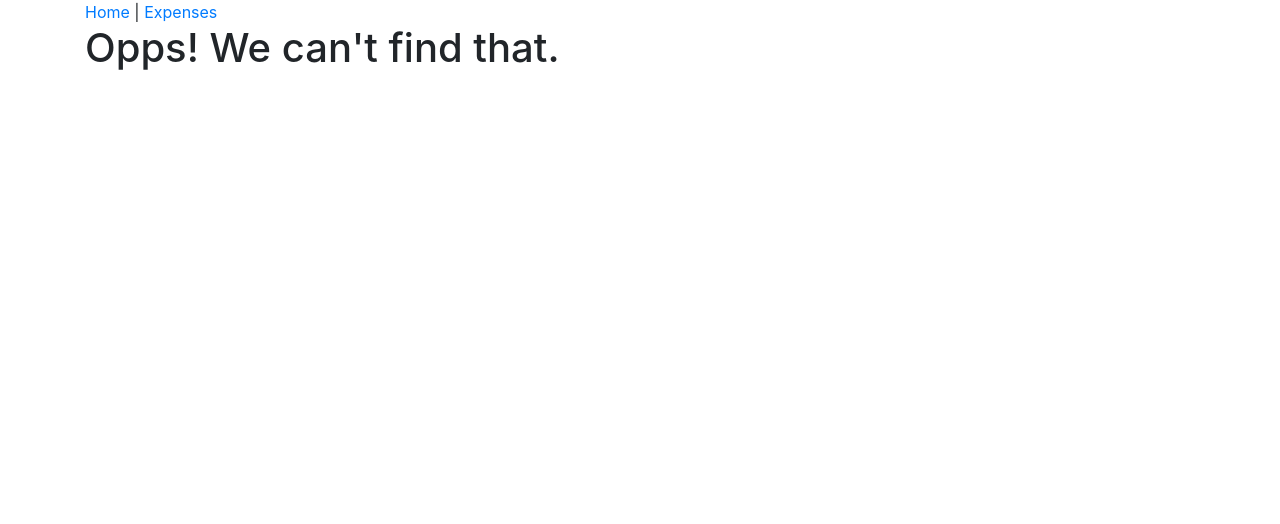
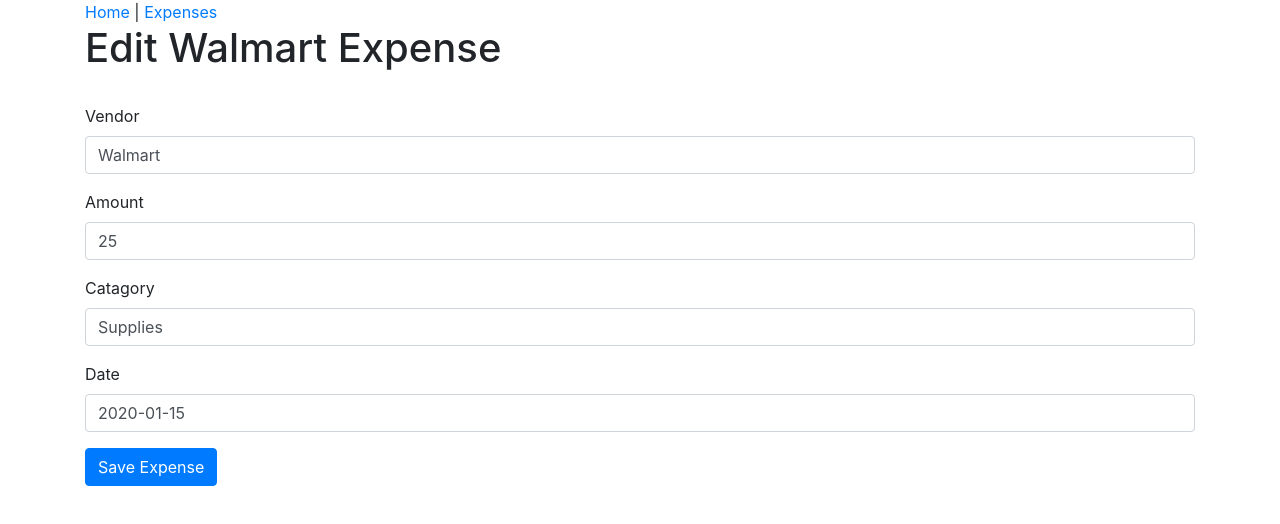
Before and after one commit to kil-jonluc/ExpensesReact, a React (Create React App) app in the folder expenses-react/: page /edit/1 in a window 1280 px wide. Shown: the top 524 px of the page. Built offline with nearby package versions, Linux system fonts and the light colour scheme; data requests are answered from the project's data file; the HTML template or start-up script is replaced by a standard one.

Commit message:
Initial Split of Add and Edit

```diff
--- a/expenses-react/src/ManageExpense.js
+++ b/expenses-react/src/AddExpense.js
@@ -12,7 +12,7 @@
   date: ""
 };
 
-function ManageExpense({ expenses, setExpenses }) {
+function AddExpense({ expenses, setExpenses }) {
   const history = useHistory();
   const match = useRouteMatch();
   const idToEdit = parseInt(match.params.id);
@@ -35,7 +35,7 @@
     init();
 
     function getExpenseById(expenses, id) {
-      const expenseToEdit = expenses.find(d => (d.id = id));
+      const expenseToEdit = expenses.find(d => d.id === id);
       if (!expenseToEdit) return history.push("/page-not-found");
       return expenseToEdit;
     }
@@ -102,7 +102,7 @@
   );
 }
 
-export default ManageExpense;
+export default AddExpense;
 
 // TODO
 // 1. Add in error managing
--- a/expenses-react/src/App.js
+++ b/expenses-react/src/App.js
@@ -2,7 +2,8 @@
 import { Switch, Route } from "react-router-dom";
 import "bootstrap/dist/css/bootstrap.min.css";
 import ExpenseList from "./ExpenseList";
-import ManageExpense from "./ManageExpense";
+import EditExpense from "./EditExpense";
+import AddExpense from "./AddExpense";
 import Nav from "./Nav";
 import PageNotFound from "./PageNotFound";
 import Home from "./Home";
@@ -18,8 +19,11 @@
         <Route path="/expenses">
           <ExpenseList expenses={expenses} setExpenses={setExpenses} />
         </Route>
-        <Route path="/manage/:id?">
-          <ManageExpense expenses={expenses} setExpenses={setExpenses} />
+        <Route path="/edit/:id?">
+          <EditExpense expenses={expenses} setExpenses={setExpenses} />
+        </Route>
+        <Route path="/add">
+          <AddExpense expenses={expenses} setExpenses={setExpenses} />
         </Route>
         <Route component={PageNotFound} />
       </Switch>
--- /dev/null
+++ b/expenses-react/src/EditExpense.js
@@ -0,0 +1,109 @@
+import React, { useState, useEffect } from "react";
+import "bootstrap/dist/css/bootstrap.min.css";
+import * as expensesapi from "./api/expensesapi";
+import Intake from "./shared/Intake";
+import { useHistory, useRouteMatch } from "react-router-dom";
+
+const newExpense = {
+  id: null,
+  vendor: "",
+  amount: "",
+  catagory: "",
+  date: ""
+};
+
+function EditExpense({ expenses, setExpenses }) {
+  const history = useHistory();
+  const match = useRouteMatch();
+  const idToEdit = parseInt(match.params.id);
+  const [expense, setExpense] = useState(newExpense);
+
+  useEffect(() => {
+    async function init() {
+      if (!idToEdit) return;
+      if (expenses.length === 0) {
+        const { data } = await expensesapi.getExpenses();
+        setExpenses(data);
+        const expenseToEdit = getExpenseById(data, idToEdit);
+        setExpense(expenseToEdit);
+      } else {
+        const expenseToEdit = getExpenseById(expenses, idToEdit);
+        setExpense(expenseToEdit);
+      }
+    }
+
+    init();
+
+    function getExpenseById(expenses, id) {
+      const expenseToEdit = expenses.find(d => (d.id === id));
+      if (!expenseToEdit) return history.push("/page-not-found");
+      return expenseToEdit;
+    }
+  }, [expenses, history, idToEdit, setExpenses]);
+
+  function handleSubmit(event) {
+    event.preventDefault();
+    expensesapi.saveExpense(expense).then(response => {
+      const savedExpense = response.data;
+      if (idToEdit) {
+        const newExpenses = expenses.map(f =>
+          f.id === idToEdit ? savedExpense : f
+        );
+        setExpenses(newExpenses);
+      } else {
+        setExpenses([...expenses, savedExpense]);
+      }
+      history.push("/expenses");
+    });
+  }
+
+  function handleChange(event) {
+    const newExpense = { ...expense };
+    newExpense[event.target.id] = event.target.value;
+    setExpense(newExpense);
+  }
+
+  return (
+    <>
+      <h1>{idToEdit ? `Edit ${expense.vendor} Expense` : "Add Expense "}</h1>
+      <br />
+      <form onSubmit={handleSubmit}>
+        <Intake
+          label="Vendor"
+          id="vendor"
+          onChange={handleChange}
+          value={expense.vendor}
+        />
+        <Intake
+          label="Amount"
+          id="amount"
+          onChange={handleChange}
+          value={expense.amount}
+        />
+        <Intake
+          label="Catagory"
+          id="catagory"
+          onChange={handleChange}
+          value={expense.catagory}
+        />
+        <Intake
+          label="Date"
+          id="date"
+          onChange={handleChange}
+          value={expense.date}
+        />
+        <input
+          type="submit"
+          value={idToEdit ? "Save Expense" : "Add Expense"}
+          className="btn btn-primary"
+        />
+      </form>
+    </>
+  );
+}
+
+export default EditExpense;
+
+// TODO
+// 1. Add in error managing
+// 2. Validation
--- a/expenses-react/src/ExpenseList.js
+++ b/expenses-react/src/ExpenseList.js
@@ -13,12 +13,14 @@
   }
 
   function loadExpenses() {
-    expensesapi.getExpenses().then(({ data }) => setExpenses(data));
+    if (expenses.length === 0)
+      // may need to be removed
+      expensesapi.getExpenses().then(({ data }) => setExpenses(data));
   }
 
   function renderExpenses(expense) {
     const { id, vendor, amount, catagory, date } = expense;
-
+    console.log(`${vendor} and ${id}`);
     return (
       <tr key={id}>
         <td>{vendor}</td>
@@ -27,7 +29,7 @@
         <td>{date}</td>
         <td>
           <Link
-            to={"/manage/" + id}
+            to={"/edit/" + id}
             aria-label={`Edit ${vendor} expense`}
             className="btn btn-primary btn-sm"
           >
@@ -51,7 +53,7 @@
     <>
       <h1>Expenses</h1>
       <br />
-      <Link to="/manage" className="btn btn-primary" role="button">
+      <Link to="/add" className="btn btn-primary" role="button">
         Add Expense
       </Link>
       <br />
--- a/expenses-react/tempDB.json
+++ b/expenses-react/tempDB.json
@@ -10,23 +10,23 @@
     {
       "id": 2,
       "vendor": "Cracker Barrel",
-      "amount": 12.5,
+      "amount": "112.5",
       "catagory": "Food",
       "date": "2020-02-25"
     },
     {
       "id": 3,
-      "vendor": "Days Inn",
-      "amount": 100,
-      "catagory": "Lodging",
-      "date": "2020-03-19"
+      "vendor": "hasbro",
+      "amount": "30",
+      "catagory": "game",
+      "date": "2020-01-15"
     },
     {
       "id": 4,
-      "vendor": "ugg",
-      "amount": "125",
-      "catagory": "dfkjh",
-      "date": "1-1-2020"
+      "vendor": "",
+      "amount": "",
+      "catagory": "",
+      "date": ""
     }
   ]
 }
```
